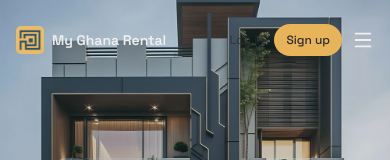
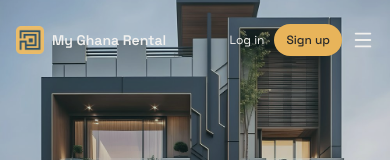
Before and after one commit to terriberri82/my-ghana-rental, a React (Vite) app in the folder frontend/: page /signup in a window 390 px wide. Shown: the top 160 px of the page. Built offline with nearby package versions, Linux system fonts and the light colour scheme; no server answers.

Commit message:
upated font color for login on smaller screens

```diff
--- a/frontend/src/components/Navbar.jsx
+++ b/frontend/src/components/Navbar.jsx
@@ -19,10 +19,14 @@ function Navbar() {
 
   const lightText = pathname === "/about" || pathname === "/signup";
 
+  // Signup: photo sits behind the nav on phones (white text),
+  // form side sits behind it on desktop (dark text).
   const linkClass =
     pathname === "/login"
       ? "text-ebony/75 hover:text-bayou md:text-paper md:hover:text-paper/70"
-      : "text-ebony/75 hover:text-bayou";
+      : pathname === "/signup"
+        ? "text-paper hover:text-paper/70 md:text-ebony/75 md:hover:text-bayou"
+        : "text-ebony/75 hover:text-bayou";
 
   return (
     <nav
```
